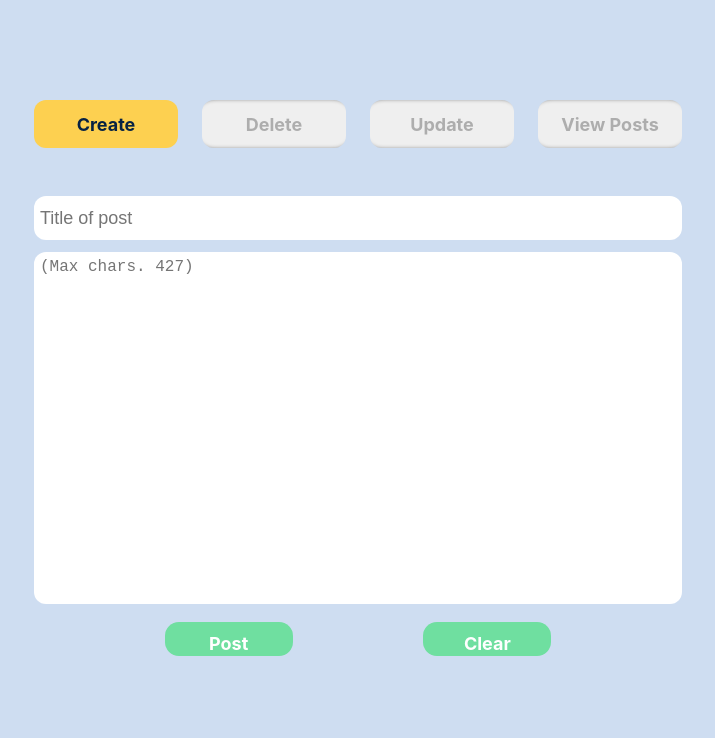
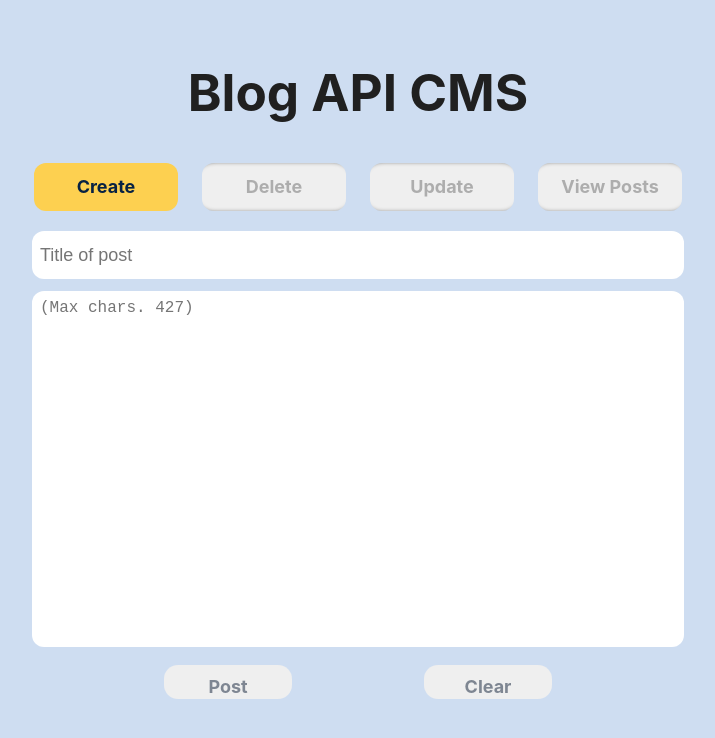
Before and after one commit to tw427/Blog-API, a React (Vite) app in the folder cms/: page / in a window 1280 px wide. Shown: the top 738 px of the page, without its empty margins (282-997 px from the left). Built offline with nearby package versions, Linux system fonts and the light colour scheme.

Commit message:
Styling to center the entirety of our CMS frontend

```diff
--- a/cms/src/components/cms.jsx
+++ b/cms/src/components/cms.jsx
@@ -5,6 +5,7 @@ import CmsView from "./cms-view";
 export const CMS = () => {
   return (
     <div id="cms-home">
+      <h1>Blog API CMS</h1>
       <CmsNav />
       <CmsView />
     </div>
--- a/cms/src/styles/cms-createform.css
+++ b/cms/src/styles/cms-createform.css
@@ -17,7 +17,7 @@
 
 #post-title,
 #post-body {
-  padding: 6px;
+  padding: 8px;
   width: 636px;
   border: none;
   border-radius: 12px;
@@ -36,8 +36,8 @@
 
 #postBtn,
 #clearBtn {
-  background-color: rgb(111, 223, 160);
-  color: rgb(255, 255, 255);
+  background-color: rgb(239, 239, 239);
+  color: rgba(97, 108, 122, 0.8);
 
   font-weight: 700;
   font-size: 18px;
@@ -52,6 +52,5 @@
 #postBtn:hover,
 #clearBtn:hover {
   cursor: pointer;
-  background-color: rgb(255, 255, 255);
-  color: rgb(111, 223, 160);
+  border: 2px solid rgba(97, 108, 122, 0.8);
 }
--- a/cms/src/styles/cms-nav.css
+++ b/cms/src/styles/cms-nav.css
@@ -3,7 +3,6 @@
   justify-content: center;
   gap: 24px;
   align-items: center;
-  margin-top: 100px;
 }
 
 .cms-button {
@@ -23,13 +22,14 @@
   color: rgb(173, 173, 173);
 }
 
-.cms-active:focus {
-  animation: pulse 1s;
-}
 
 .cms-active {
   background-color: rgb(253, 208, 80);
   color: rgb(7, 34, 67);
+}
+
+.cms-active:focus {
+  animation: pulse 1s;
 }
 
 #cms-nav button:hover {
--- a/cms/src/styles/cms-view.css
+++ b/cms/src/styles/cms-view.css
@@ -1,6 +1,6 @@
 #cms-view {
   display: flex;
   justify-content: center;
-  margin-top: 48px;
+  margin-top: 12px;
   width: 100%;
 }
--- a/cms/src/styles/cms.css
+++ b/cms/src/styles/cms.css
@@ -4,7 +4,13 @@ body {
 
 #cms-home {
   display: grid;
-  grid-template: 1fr 9fr / 1fr;
+  grid-template: 1fr 1fr 9fr / 1fr;
   height: 100vh;
   margin: 0 240px;
 }
+
+h1 {
+  color: rgb(32, 32, 32);
+  text-align: center;
+  margin-top: 64px;
+}
```
